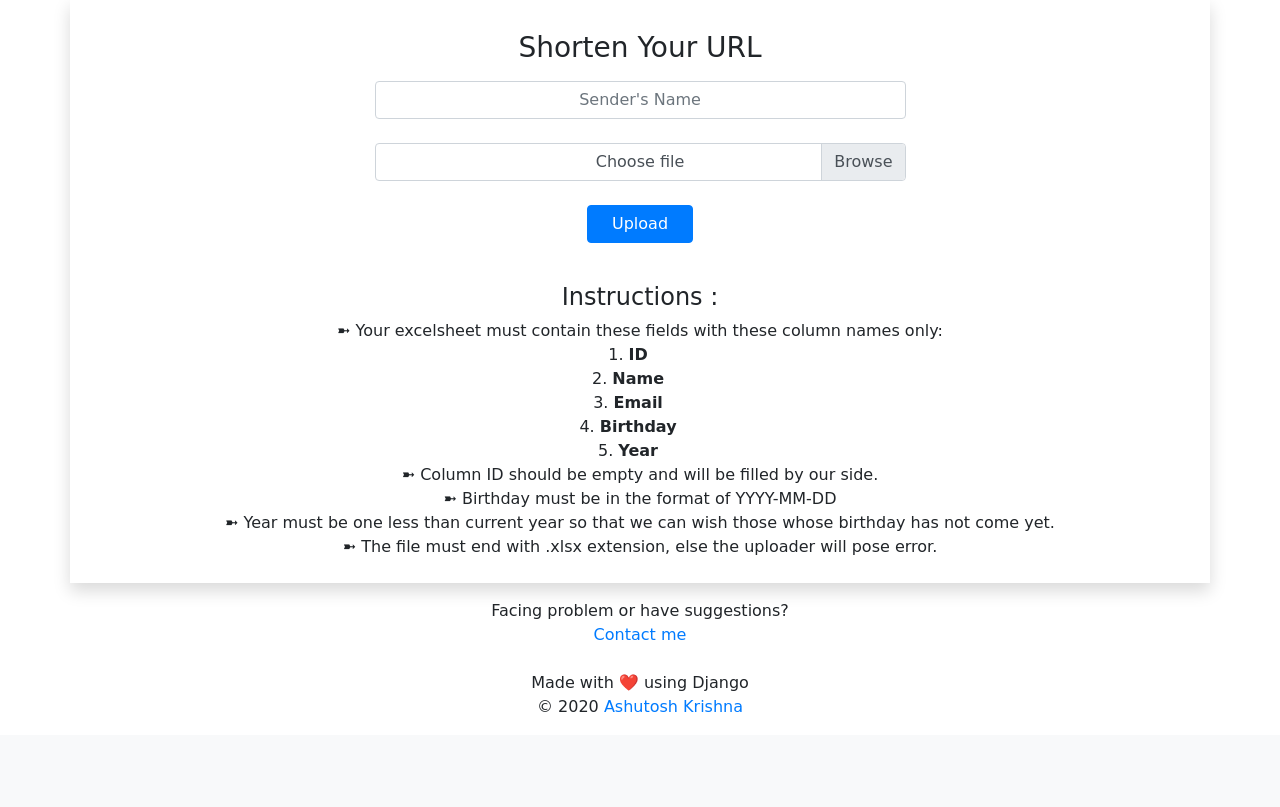
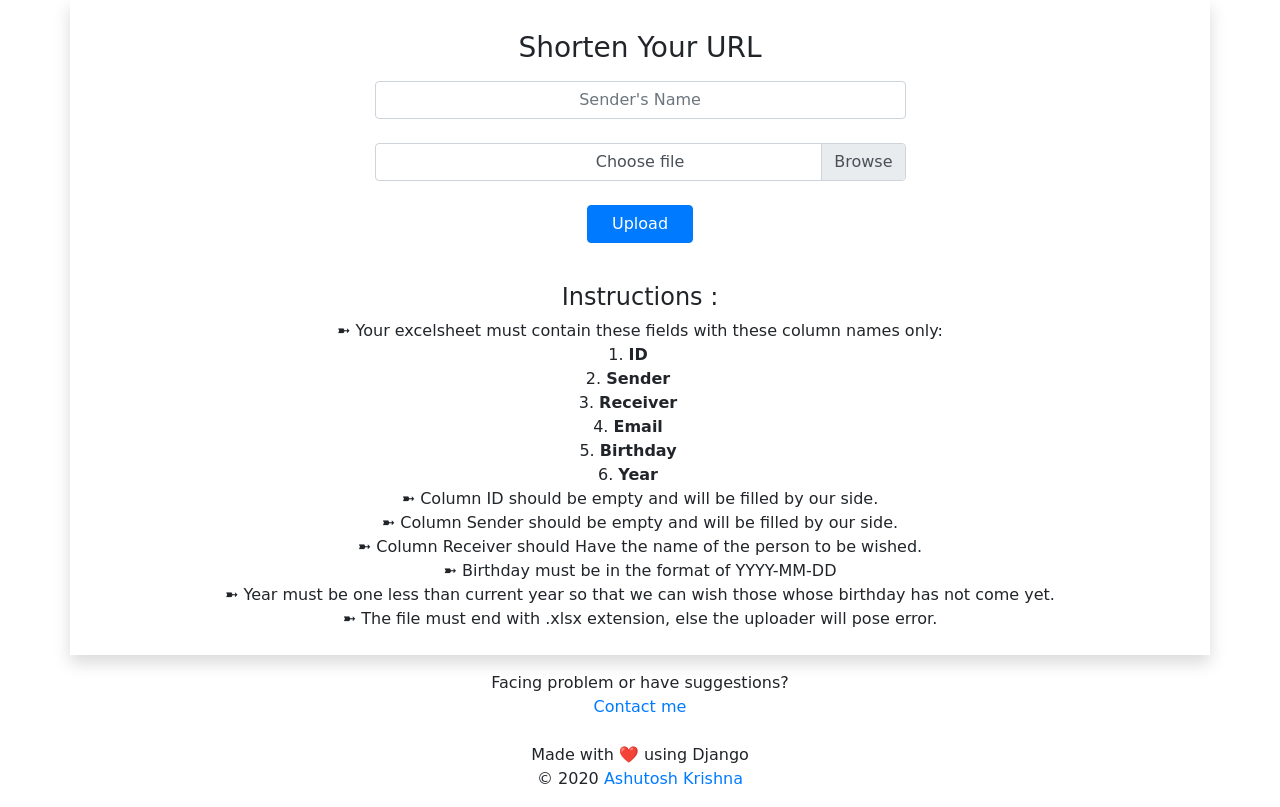
Before and after one commit to ashutoshkrris/PyWisher, a Django app: page /dashboard/ in a window 1280 px wide. Shown: the part 81-888 px from the top of the page. Before the commit the page ends 793 px from the top, so only its background shows below. Run offline with Django 3.2, Linux system fonts and the light colour scheme; some libraries are stand-ins or nearby versions; some web fonts are replaced.

Commit message:
FIx dashboard

```diff
--- a/templates/dashboard.html
+++ b/templates/dashboard.html
@@ -58,12 +58,15 @@
             <li> ➼ Your excelsheet must contain these fields with these column names only:</li>
             <ol class="test mr-4">
                 <li>1. <b>ID</b></li>
-                <li>2. <b>Name</b></li>
-                <li>3. <b>Email</b></li>
-                <li>4. <b>Birthday</b></li>
-                <li>5. <b>Year</b></li>
+                <li>2. <b>Sender</b></li>
+                <li>3. <b>Receiver</b></li>
+                <li>4. <b>Email</b></li>
+                <li>5. <b>Birthday</b></li>
+                <li>6. <b>Year</b></li>
             </ol>
             <li> ➼ Column ID should be empty and will be filled by our side.</li>
+            <li> ➼ Column Sender should be empty and will be filled by our side.</li>
+            <li> ➼ Column Receiver should Have the name of the person to be wished.</li>
             <li> ➼ Birthday must be in the format of YYYY-MM-DD</li>
             <li> ➼ Year must be one less than current year so that we can wish those whose birthday has not come yet.</li>
             <li> ➼ The file must end with .xlsx extension, else the uploader will pose error.</li>
```
